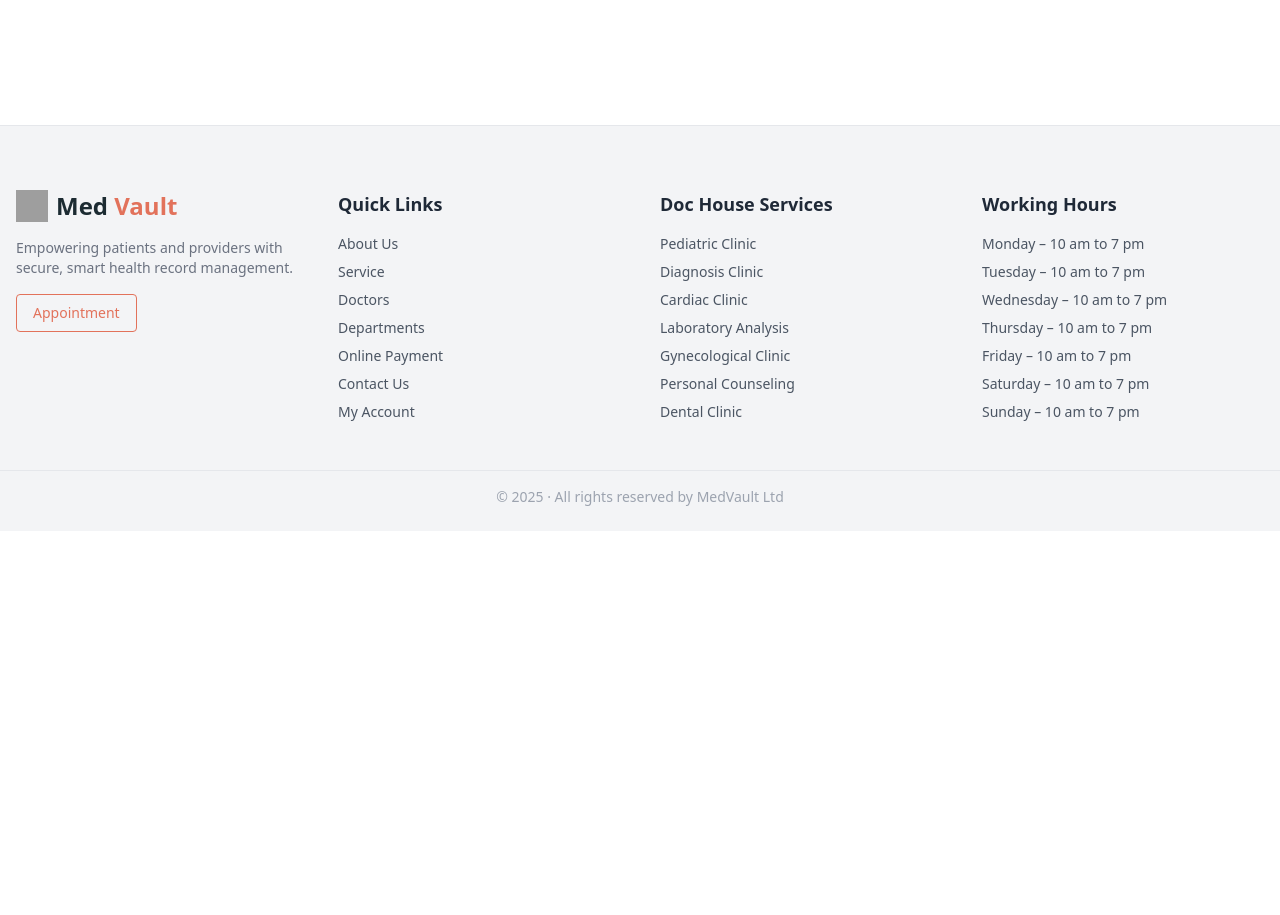
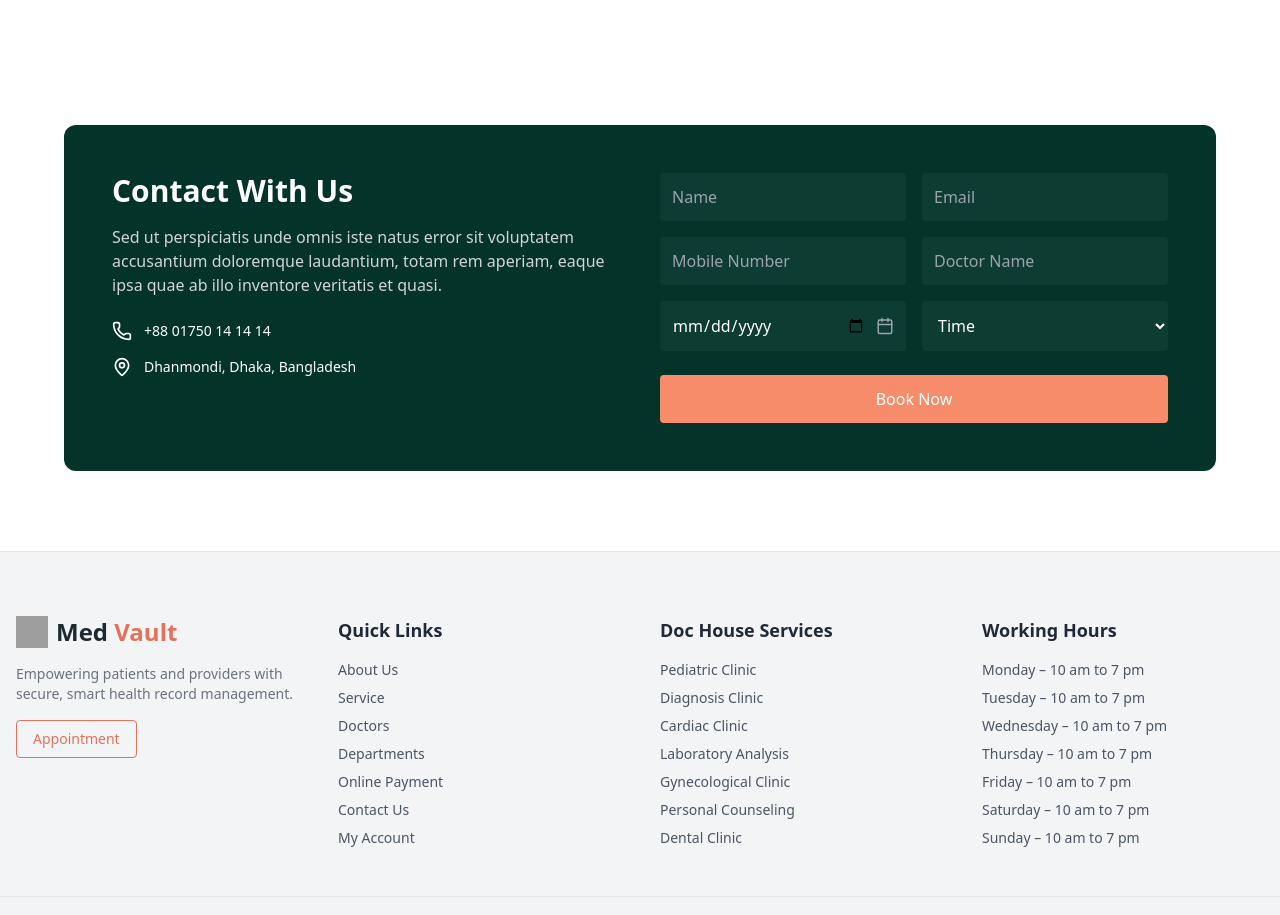
Before and after one commit to Md-Sufian-Jidan/med-vault-client, a React (Vite) app: page / in a window 1280 px wide. Shown: the part 1740-2655 px from the top of the page. Before the commit the page ends 2271 px from the top, so only its background shows below. Built offline with nearby package versions, Linux system fonts and the light colour scheme; grey boxes are pictures that could not be loaded.

Commit message:
contact with us added

```diff
--- /dev/null
+++ b/src/Pages/Home/Contact/Contact.jsx
@@ -0,0 +1,64 @@
+import React from 'react';
+import { motion } from 'framer-motion';
+import { Calendar, Phone, MapPin } from 'lucide-react';
+
+const Contact = () => {
+  return (
+    <section className="bg-[#04332A] text-white p-8 md:p-12 rounded-xl max-w-6xl mx-auto my-20">
+      <div className="grid grid-cols-1 md:grid-cols-2 gap-10 items-start">
+
+        {/* Left Section - Text and Info */}
+        <motion.div
+          initial={{ opacity: 0, x: -30 }}
+          whileInView={{ opacity: 1, x: 0 }}
+          transition={{ duration: 0.5 }}
+        >
+          <h2 className="text-2xl md:text-3xl font-bold mb-4">Contact With Us</h2>
+          <p className="text-gray-300 mb-6">
+            Sed ut perspiciatis unde omnis iste natus error sit voluptatem accusantium doloremque laudantium,
+            totam rem aperiam, eaque ipsa quae ab illo inventore veritatis et quasi.
+          </p>
+          <div className="flex items-center gap-3 mb-4">
+            <Phone size={20} />
+            <span className="text-sm">+88 01750 14 14 14</span>
+          </div>
+          <div className="flex items-center gap-3">
+            <MapPin size={20} />
+            <span className="text-sm">Dhanmondi, Dhaka, Bangladesh</span>
+          </div>
+        </motion.div>
+
+        {/* Right Section - Form */}
+        <motion.form
+          initial={{ opacity: 0, x: 30 }}
+          whileInView={{ opacity: 1, x: 0 }}
+          transition={{ duration: 0.5 }}
+          className="grid grid-cols-1 sm:grid-cols-2 gap-4"
+        >
+          <input type="text" placeholder="Name" className="p-3 rounded bg-[#0D3C32] placeholder-gray-400 text-white outline-none" />
+          <input type="email" placeholder="Email" className="p-3 rounded bg-[#0D3C32] placeholder-gray-400 text-white outline-none" />
+          <input type="tel" placeholder="Mobile Number" className="p-3 rounded bg-[#0D3C32] placeholder-gray-400 text-white outline-none" />
+          <input type="text" placeholder="Doctor Name" className="p-3 rounded bg-[#0D3C32] placeholder-gray-400 text-white outline-none" />
+          <div className="relative">
+            <input type="date" className="p-3 pr-10 rounded w-full bg-[#0D3C32] text-white outline-none" />
+            <Calendar className="absolute top-1/2 right-3 -translate-y-1/2 text-gray-400" size={18} />
+          </div>
+          <select className="p-3 rounded bg-[#0D3C32] text-white outline-none">
+            <option>Time</option>
+            <option>10:00 AM</option>
+            <option>12:00 PM</option>
+            <option>03:00 PM</option>
+          </select>
+          <button
+            type="submit"
+            className="col-span-1 sm:col-span-2 mt-2 bg-[#F78C6B] hover:bg-[#f5734e] transition text-white font-medium py-3 rounded"
+          >
+            Book Now
+          </button>
+        </motion.form>
+      </div>
+    </section>
+  );
+};
+
+export default Contact;
--- a/src/Pages/Home/Home/Home.jsx
+++ b/src/Pages/Home/Home/Home.jsx
@@ -1,4 +1,5 @@
 import Banner from "../Banner/Banner";
+import Contact from "../Contact/Contact";
 import Services from "../Services/Services";
 
 const Home = () => {
@@ -6,6 +7,7 @@ const Home = () => {
         <div>
             <Banner />
             <Services />
+            <Contact />
         </div>
     );
 };
```
